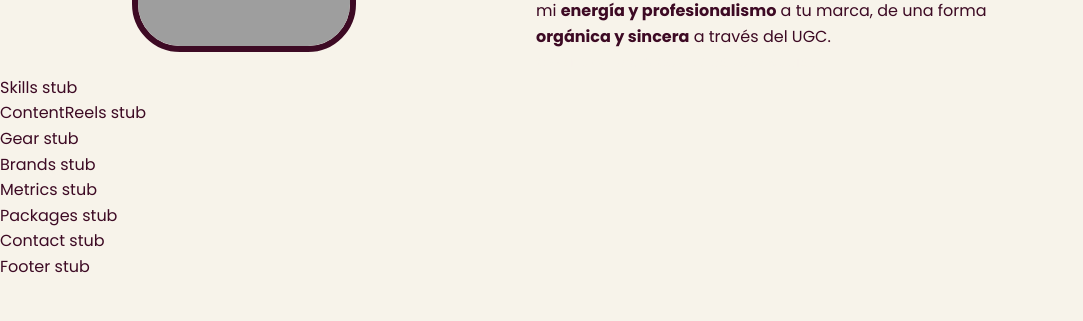
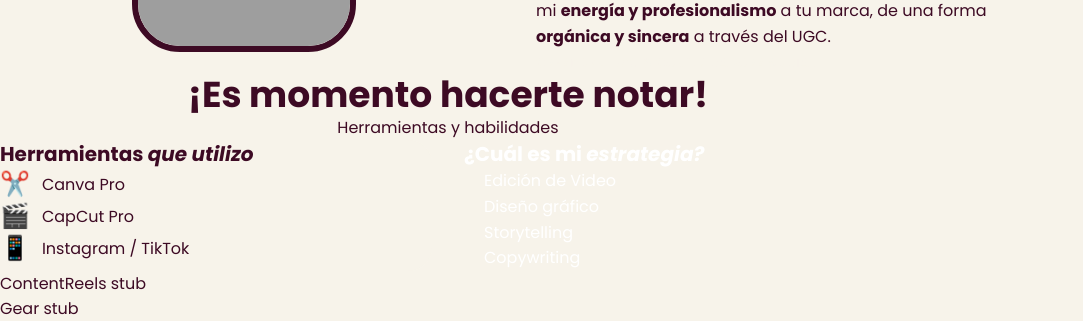
Before and after one commit to HyeG18/Portafolio-Mariel-Jaramillo, a React (Vite) app: page / in a window 1280 px wide. Shown: the part 1154-1475 px from the top of the page, without its empty margins (0-1083 px from the left). Before the commit the page ends 1433 px from the top, so only its background shows below. Built offline with nearby package versions, Linux system fonts and the light colour scheme; grey boxes are pictures that could not be loaded.

Commit message:
feat: add Skills section with tools and strategy cards

```diff
--- a/src/components/sections/Skills.tsx
+++ b/src/components/sections/Skills.tsx
@@ -1,3 +1,89 @@
+import { useRef } from 'react';
+import { useI18n } from '../../hooks/useI18n';
+import { useRevealOnScroll } from '../../hooks/useRevealOnScroll';
+
+const TOOLS = [
+  { key: 'skills.tools.1', icon: '✂️' },
+  { key: 'skills.tools.2', icon: '🎬' },
+  { key: 'skills.tools.3', icon: '📱' },
+] as const;
+
+const STRATEGIES = [
+  { key: 'skills.strategy.1' },
+  { key: 'skills.strategy.2' },
+  { key: 'skills.strategy.3' },
+  { key: 'skills.strategy.4' },
+] as const;
+
 export default function Skills() {
-  return <div>Skills stub</div>;
+  const { t } = useI18n();
+  const ref = useRef<HTMLElement>(null);
+  useRevealOnScroll(ref);
+
+  return (
+    <section
+      id="habilidades"
+      ref={ref}
+      className="reveal py-20 px-4"
+      style={{ backgroundColor: 'var(--color-paper)' }}
+    >
+      <div className="max-w-4xl mx-auto text-center">
+        <h2
+          className="text-3xl md:text-4xl font-bold mb-2"
+          style={{ fontFamily: 'var(--font-family-serif)', color: 'var(--color-ink)' }}
+          dangerouslySetInnerHTML={{ __html: t('skills.title' as any) }}
+        />
+        <p className="mb-12" style={{ color: 'var(--color-magenta)' }}>
+          {t('skills.subtitle' as any)}
+        </p>
+
+        <div className="grid sm:grid-cols-2 gap-8">
+          <div
+            className="rounded-3xl p-8 text-left"
+            style={{ backgroundColor: 'var(--color-paper)', boxShadow: 'var(--shadow-card)' }}
+          >
+            <h3
+              className="text-xl font-bold mb-6"
+              style={{ color: 'var(--color-magenta)' }}
+              dangerouslySetInnerHTML={{ __html: t('skills.tools.title' as any) }}
+            />
+            <ul className="space-y-4">
+              {TOOLS.map(({ key, icon }) => (
+                <li key={key} className="flex items-center gap-3">
+                  <span className="text-2xl" aria-hidden="true">{icon}</span>
+                  <span className="font-medium" style={{ color: 'var(--color-ink)' }}>
+                    {t(key as any)}
+                  </span>
+                </li>
+              ))}
+            </ul>
+          </div>
+
+          <div
+            className="rounded-3xl p-8 text-left"
+            style={{ backgroundColor: 'var(--color-magenta-dark)', boxShadow: 'var(--shadow-card)' }}
+          >
+            <h3
+              className="text-xl font-bold mb-6 text-white"
+              dangerouslySetInnerHTML={{ __html: t('skills.strategy.title' as any) }}
+            />
+            <ul className="space-y-4">
+              {STRATEGIES.map(({ key }) => (
+                <li key={key} className="flex items-center gap-3">
+                  <span
+                    className="w-2 h-2 rounded-full flex-shrink-0"
+                    style={{ backgroundColor: 'var(--color-pink)' }}
+                    aria-hidden="true"
+                  />
+                  <span className="font-medium text-white">
+                    {t(key as any)}
+                  </span>
+                </li>
+              ))}
+            </ul>
+          </div>
+        </div>
+      </div>
+    </section>
+  );
 }
```
